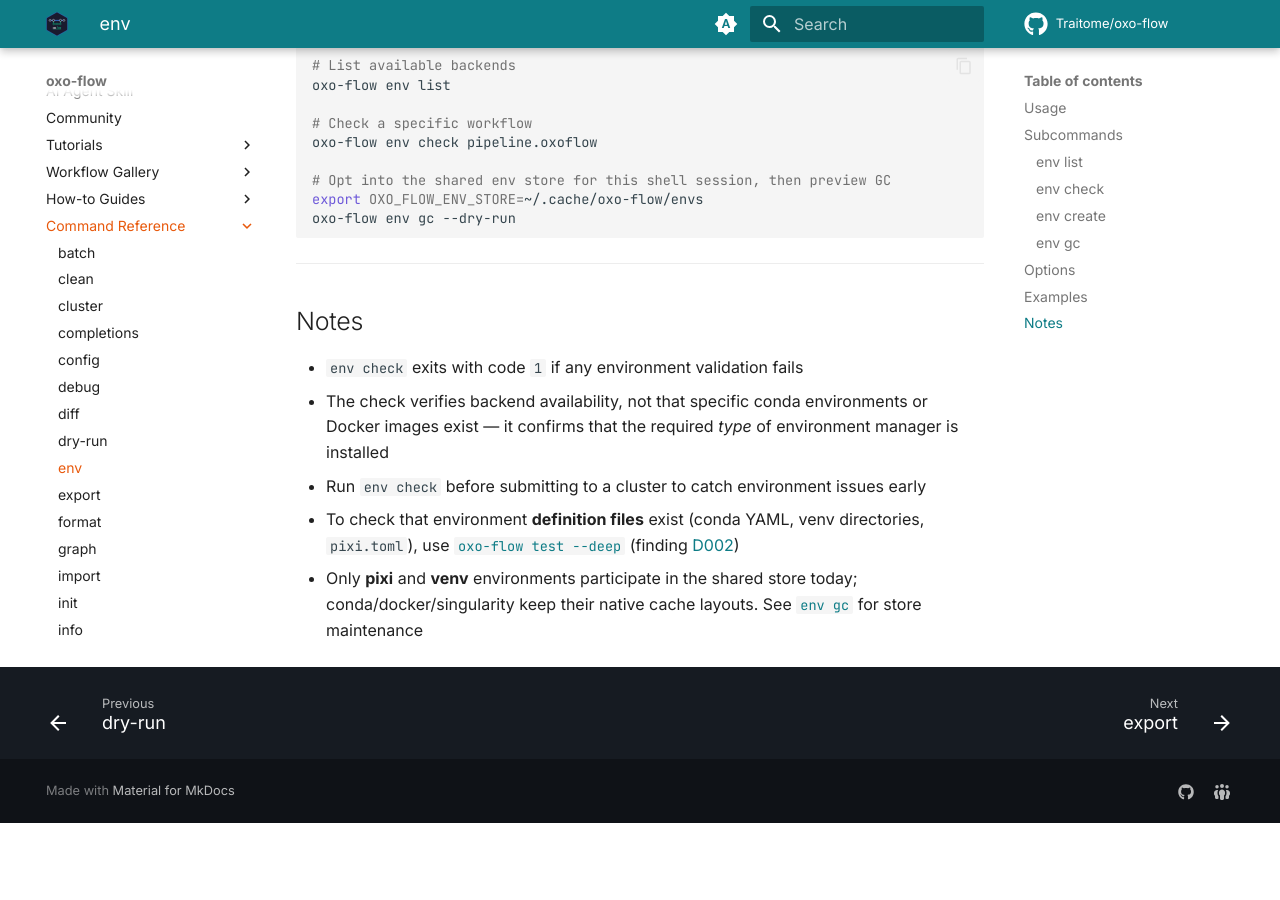
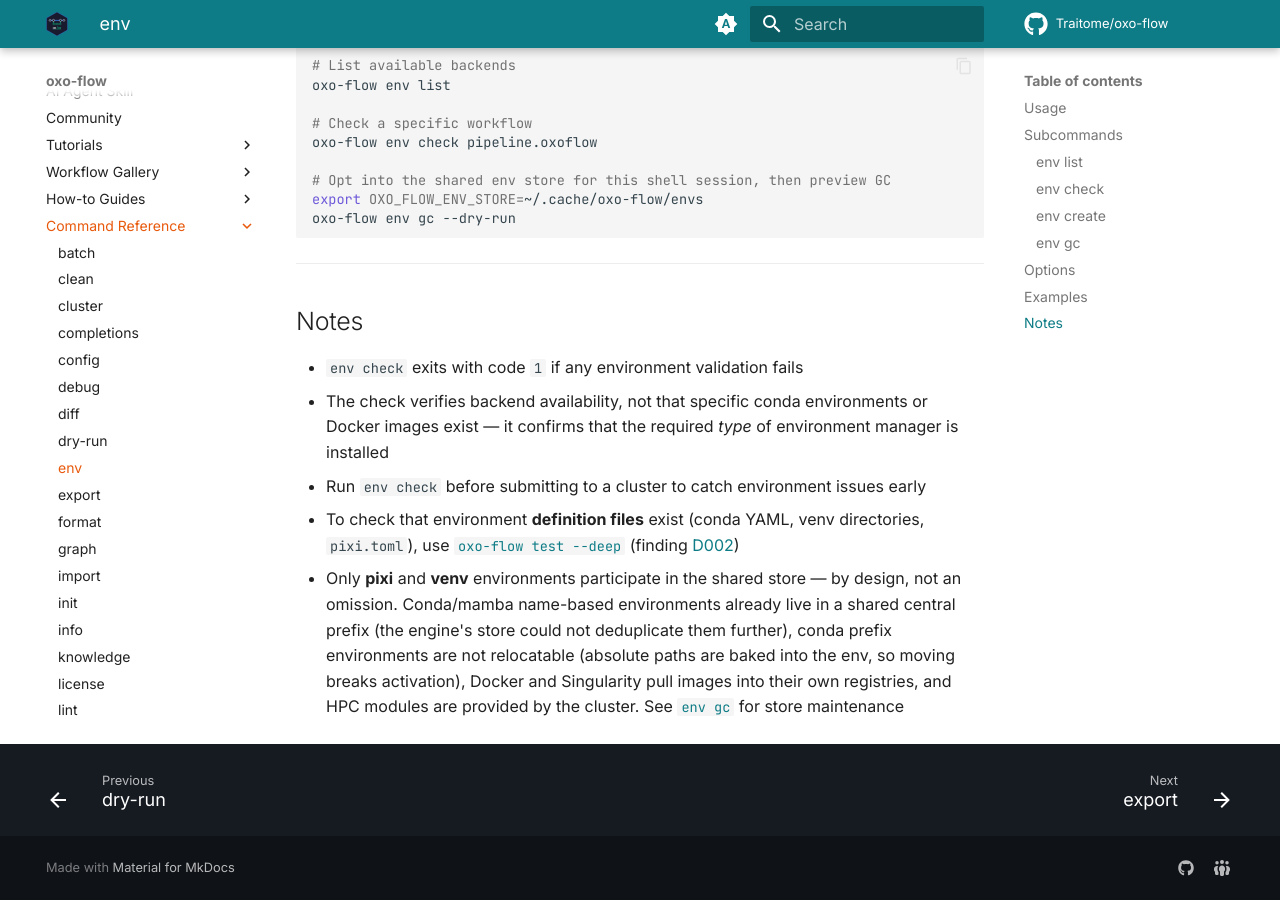
Before and after one commit to Traitome/oxo-flow, an MkDocs documentation site: the page built from docs/guide/src/commands/env.md, in a window 1280 px wide and 900 px high, scrolled down 4608 px. Built offline with MkDocs 1.6.1 and Material for MkDocs 9.7.7, drawn with Linux system fonts in a browser that asks for light colours; comment, search, counter and statistics services are not loaded; the version menu is left out; before the commit the page ends 5431 px from its top, so only the background shows below that.

Commit message:
docs(env): document why the shared store is pixi/venv-only by design
V1 (#1013): the cited row claimed a missing feature, but the pixi+venv
scope is deliberate — conda -n envs already share a machine-global
prefix, conda prefixes are not relocatable (absolute paths baked in),
containers use their own registries, and HPC modules come from the
cluster. Replace the bare scope statement with the rationale at all
three doc sites so the docs no longer read like a gap.

```diff
--- a/docs/guide/src/commands/env.md
+++ b/docs/guide/src/commands/env.md
@@ -195,4 +195,10 @@
 - To check that environment **definition files** exist (conda YAML, venv
   directories, `pixi.toml`), use
   [`oxo-flow test --deep`](test.md#deep-checks-deep) (finding [D002](../reference/glossary.md#diagnostic-codes))
-- Only **pixi** and **venv** environments participate in the shared store today; conda/docker/singularity keep their native cache layouts. See [`env gc`](#env-gc) for store maintenance
+- Only **pixi** and **venv** environments participate in the shared store — by
+  design, not an omission. Conda/mamba name-based environments already live in
+  a shared central prefix (the engine's store could not deduplicate them
+  further), conda prefix environments are not relocatable (absolute paths are
+  baked into the env, so moving breaks activation), Docker and Singularity
+  pull images into their own registries, and HPC modules are provided by the
+  cluster. See [`env gc`](#env-gc) for store maintenance
```
Also changed, not shown: docs/guide/src/commands/run.md (+4 -1 lines), docs/guide/src/reference/environment-system.md (+6 -1 lines).
